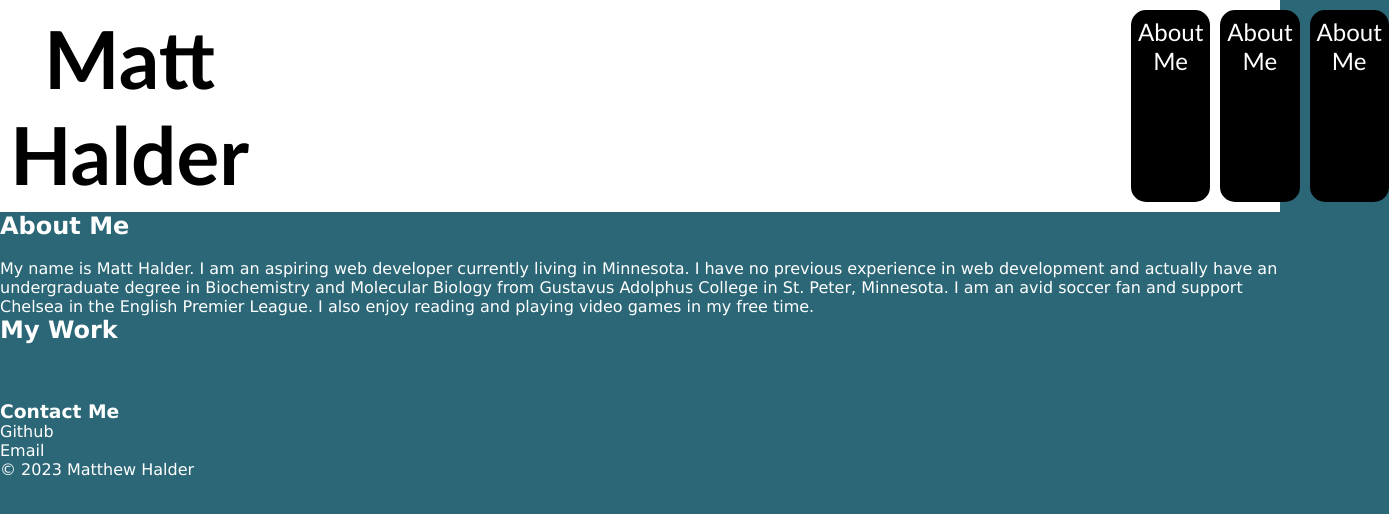
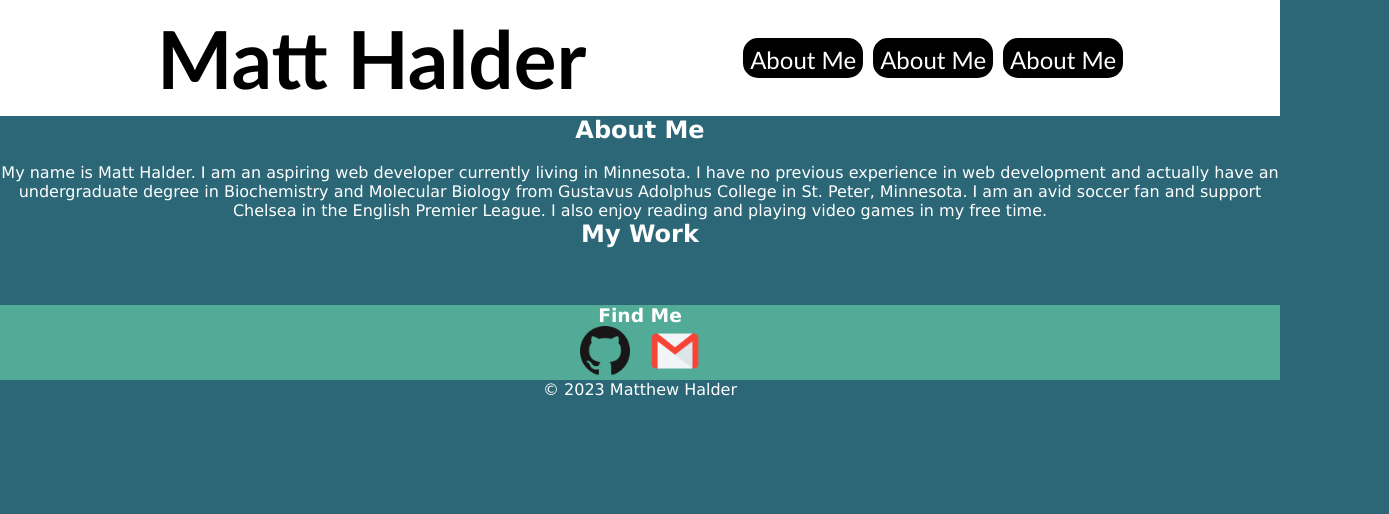
Before and after one commit to mhalder4/portfolio-challenge, a plain HTML site: page index.html in a window 1280 px wide. Shown: the whole page, 1389 px wide, since content can reach past the window. Drawn offline with Linux system fonts and the light colour scheme.

Commit message:
Added flex boxes to the header and footer. Added icons for contact info.

```diff
--- a/assets/style.css
+++ b/assets/style.css
@@ -8,21 +8,25 @@ body {
   background-color: #2b6777;
   color: white;
   font-family: 'Lucida Sans', 'Lucida Sans Regular', 'Lucida Grande', 'Lucida Sans Unicode', Geneva, Verdana, sans-serif;
+  text-align: center;
 }
 
 header {
   background-color: white;
   color: black;
-  text-align: center;
+  text-align: left;
   font-size: 40px;
   font-family: 'Gill Sans', 'Gill Sans MT', Calibri, 'Trebuchet MS', sans-serif;
   padding: 10px;
   display: flex;
-  gap: 70%;
+  justify-content: space-evenly;
+  gap: 10px;
 }
 
 header nav {
   display: flex;
+  justify-content: flex-end;
+  align-items: center;
   gap: 10px;
   font-size: 24px;
 
@@ -33,9 +37,25 @@ header nav div {
   border: solid black;
   border-radius: 15px;
   padding: 4px;
+  max-height: 40px;
 }
 
 header nav div a {
   color: white;
   text-decoration: none;
 }
+
+.contact {
+  background-color: #52ab97;
+}
+
+.contact div {
+  display: flex;
+  gap: 20px;
+  justify-content: center;
+}
+
+.contact img {
+  max-height: 50px;
+  max-width: 50px;
+}
--- a/index.html
+++ b/index.html
@@ -51,10 +51,16 @@
     </div>
   </main>
 
-  <section id="contact-me" class="contact">
-    <h3>Contact Me</h3>
-    <p>Github</p>
-    <p>Email</p>
+  <section id="find-me" class="contact">
+    <h3>Find Me</h3>
+    <div>
+      <section id="github_icon">
+        <img src="./assets/github_icon.png" alt="Github icon">
+      </section>
+      <section id="gmail_icon">
+        <img src="./assets/gmail_icon.png" alt="Gmail icon">
+      </section>
+    </div>
   </section>
 
   <footer>
```
Also changed, not shown: assets/github_icon.png (added), assets/gmail_icon.png (added).
